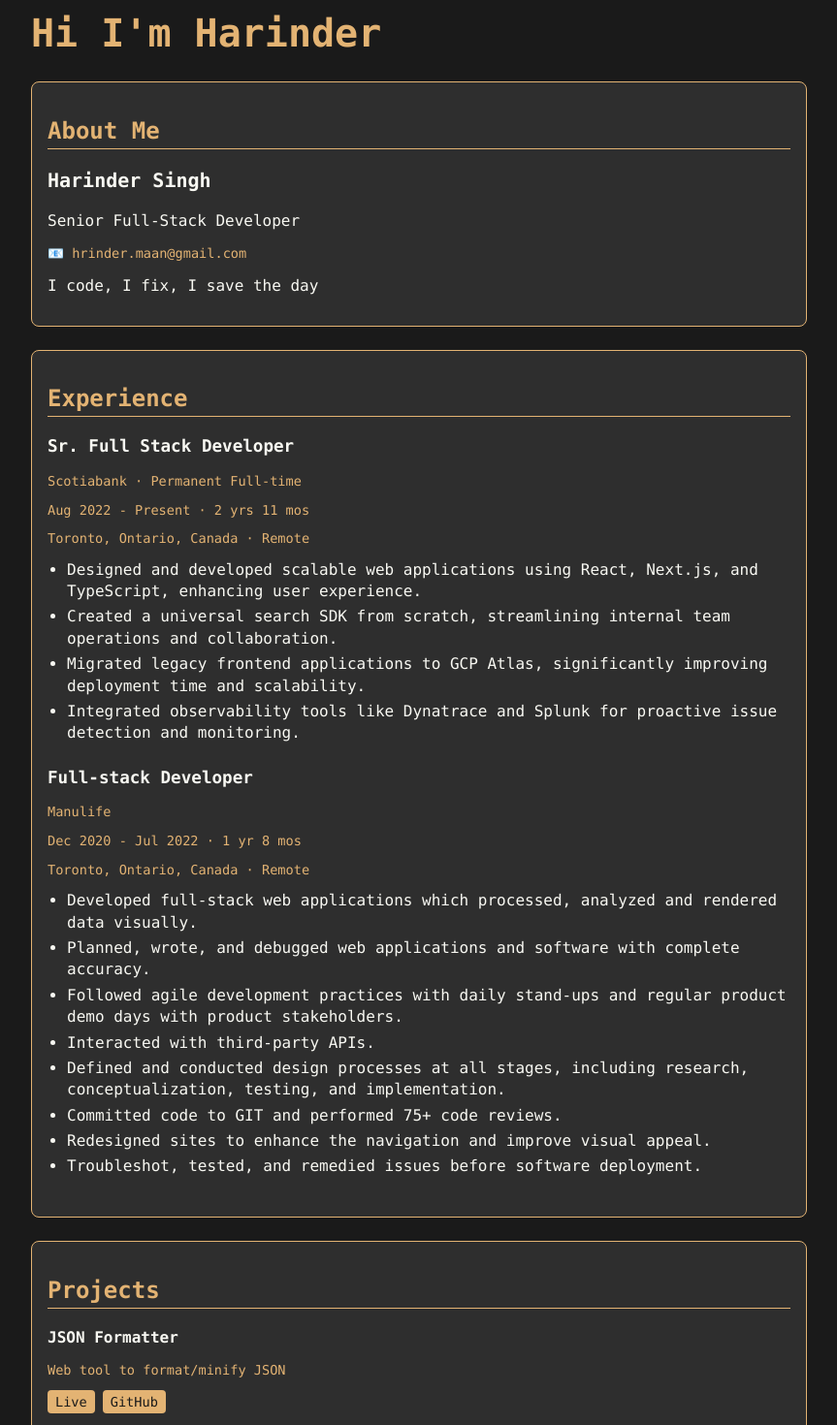
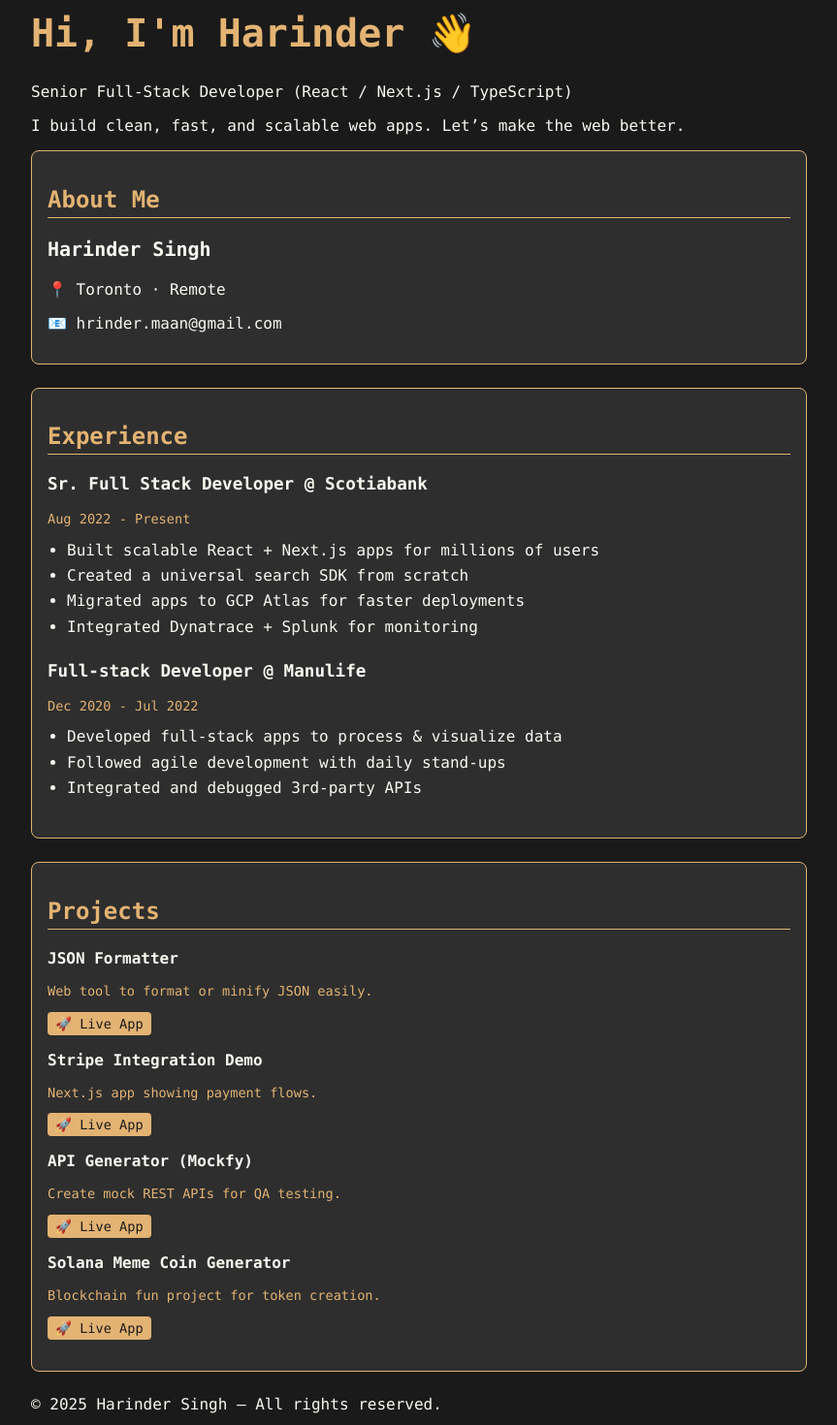
Before and after one commit to hrindrsmaan/harinder.dev, a React (Vite) app: page / in a window 1280 px wide. Shown: the part 40-1510 px from the top of the page at 97% size, without its empty margins (208-1071 px from the left). Built offline with nearby package versions, Linux system fonts and the light colour scheme.

Commit message:
feat: add footer and improve project links with icons

```diff
--- a/src/components/HomePage/HomePage.tsx
+++ b/src/components/HomePage/HomePage.tsx
@@ -1,25 +1,25 @@
 const projects = [
   {
     title: "JSON Formatter",
-    desc: "Web tool to format/minify JSON",
+    desc: "Web tool to format or minify JSON easily.",
     live: "https://json-formatter-chi.vercel.app/json-formatter",
     github: "https://github.com/YOUR_GITHUB_REPO_JSON_FORMATTER",
   },
   {
     title: "Stripe Integration Demo",
-    desc: "Next.js app demonstrating payment flows",
+    desc: "Next.js app showing payment flows.",
     live: "https://stripe-nextjs-chi.vercel.app/",
     github: "https://github.com/YOUR_GITHUB_REPO_STRIPE",
   },
   {
     title: "API Generator (Mockfy)",
-    desc: "Mock REST API generator for QA testing",
+    desc: "Create mock REST APIs for QA testing.",
     live: "https://mockify-mu.vercel.app/",
     github: "https://github.com/YOUR_GITHUB_REPO_MOCKFY",
   },
   {
     title: "Solana Meme Coin Generator",
-    desc: "Blockchain side project",
+    desc: "Blockchain fun project for token creation.",
     live: "https://solana-meme-coin-generator.vercel.app/",
     github: "https://github.com/YOUR_GITHUB_REPO_SOLANA_MEME",
   },
@@ -28,76 +28,40 @@ const projects = [
 const HomePage = () => {
   return (
     <main className="container">
-      <h1>Hi I'm Harinder</h1>
+      <h1>Hi, I'm Harinder 👋</h1>
+      <p>Senior Full-Stack Developer (React / Next.js / TypeScript)</p>
+      <p>
+        I build clean, fast, and scalable web apps. Let’s make the web better.
+      </p>
 
       <section className="card">
         <h2>About Me</h2>
         <p className="name">Harinder Singh</p>
-        <p>Senior Full-Stack Developer</p>
-        <p className="small">📧 hrinder.maan@gmail.com</p>
-        <p>I code, I fix, I save the day</p>
+        <p>📍 Toronto · Remote</p>
+        <p>📧 hrinder.maan@gmail.com</p>
       </section>
 
       <section className="card">
         <h2>Experience</h2>
 
         <div className="experience">
-          <p className="role">Sr. Full Stack Developer</p>
-          <p className="small">Scotiabank · Permanent Full-time</p>
-          <p className="small">Aug 2022 - Present · 2 yrs 11 mos</p>
-          <p className="small">Toronto, Ontario, Canada · Remote</p>
+          <p className="role">Sr. Full Stack Developer @ Scotiabank</p>
+          <p className="small">Aug 2022 - Present</p>
           <ul>
-            <li>
-              Designed and developed scalable web applications using React,
-              Next.js, and TypeScript, enhancing user experience.
-            </li>
-            <li>
-              Created a universal search SDK from scratch, streamlining internal
-              team operations and collaboration.
-            </li>
-            <li>
-              Migrated legacy frontend applications to GCP Atlas, significantly
-              improving deployment time and scalability.
-            </li>
-            <li>
-              Integrated observability tools like Dynatrace and Splunk for
-              proactive issue detection and monitoring.
-            </li>
+            <li>Built scalable React + Next.js apps for millions of users</li>
+            <li>Created a universal search SDK from scratch</li>
+            <li>Migrated apps to GCP Atlas for faster deployments</li>
+            <li>Integrated Dynatrace + Splunk for monitoring</li>
           </ul>
         </div>
 
         <div className="experience">
-          <p className="role">Full-stack Developer</p>
-          <p className="small">Manulife</p>
-          <p className="small">Dec 2020 - Jul 2022 · 1 yr 8 mos</p>
-          <p className="small">Toronto, Ontario, Canada · Remote</p>
+          <p className="role">Full-stack Developer @ Manulife</p>
+          <p className="small">Dec 2020 - Jul 2022</p>
           <ul>
-            <li>
-              Developed full-stack web applications which processed, analyzed
-              and rendered data visually.
-            </li>
-            <li>
-              Planned, wrote, and debugged web applications and software with
-              complete accuracy.
-            </li>
-            <li>
-              Followed agile development practices with daily stand-ups and
-              regular product demo days with product stakeholders.
-            </li>
-            <li>Interacted with third-party APIs.</li>
-            <li>
-              Defined and conducted design processes at all stages, including
-              research, conceptualization, testing, and implementation.
-            </li>
-            <li>Committed code to GIT and performed 75+ code reviews.</li>
-            <li>
-              Redesigned sites to enhance the navigation and improve visual
-              appeal.
-            </li>
-            <li>
-              Troubleshot, tested, and remedied issues before software
-              deployment.
-            </li>
+            <li>Developed full-stack apps to process & visualize data</li>
+            <li>Followed agile development with daily stand-ups</li>
+            <li>Integrated and debugged 3rd-party APIs</li>
           </ul>
         </div>
       </section>
@@ -110,15 +74,18 @@ const HomePage = () => {
             <p className="small">{proj.desc}</p>
             <div className="links">
               <a href={proj.live} target="_blank" rel="noopener noreferrer">
-                Live
-              </a>
-              <a href={proj.github} target="_blank" rel="noopener noreferrer">
-                GitHub
+                🚀 Live App
               </a>
             </div>
           </div>
         ))}
       </section>
+
+      <footer className="footer">
+        <p>
+          © {new Date().getFullYear()} Harinder Singh — All rights reserved.
+        </p>
+      </footer>
     </main>
   );
 };
```
